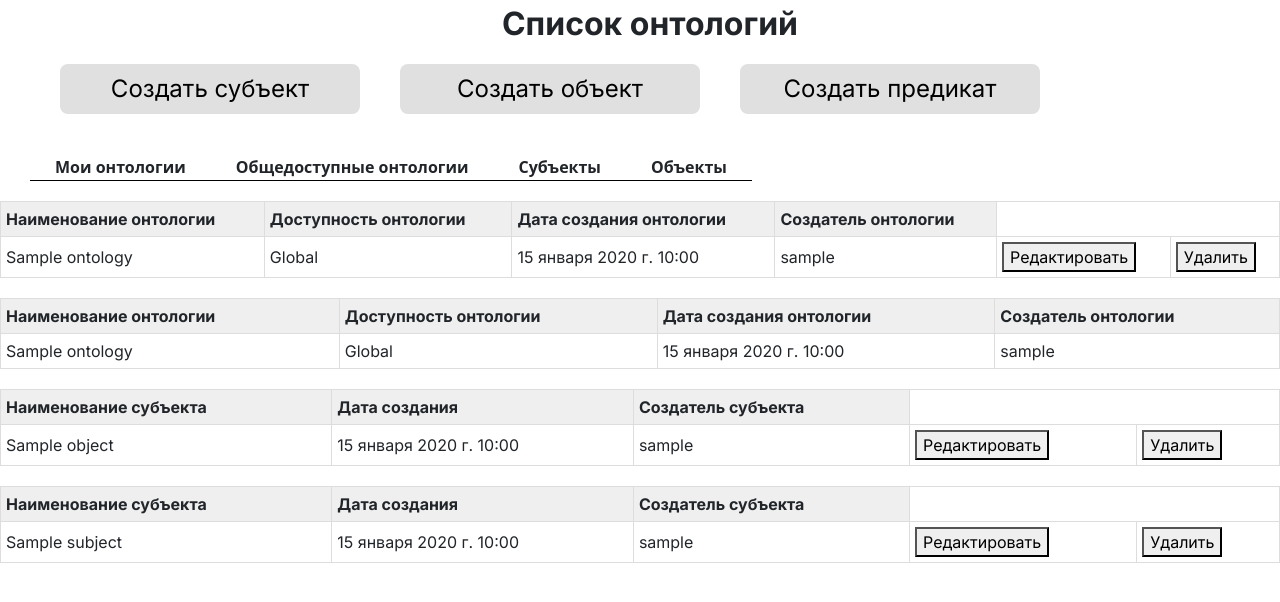
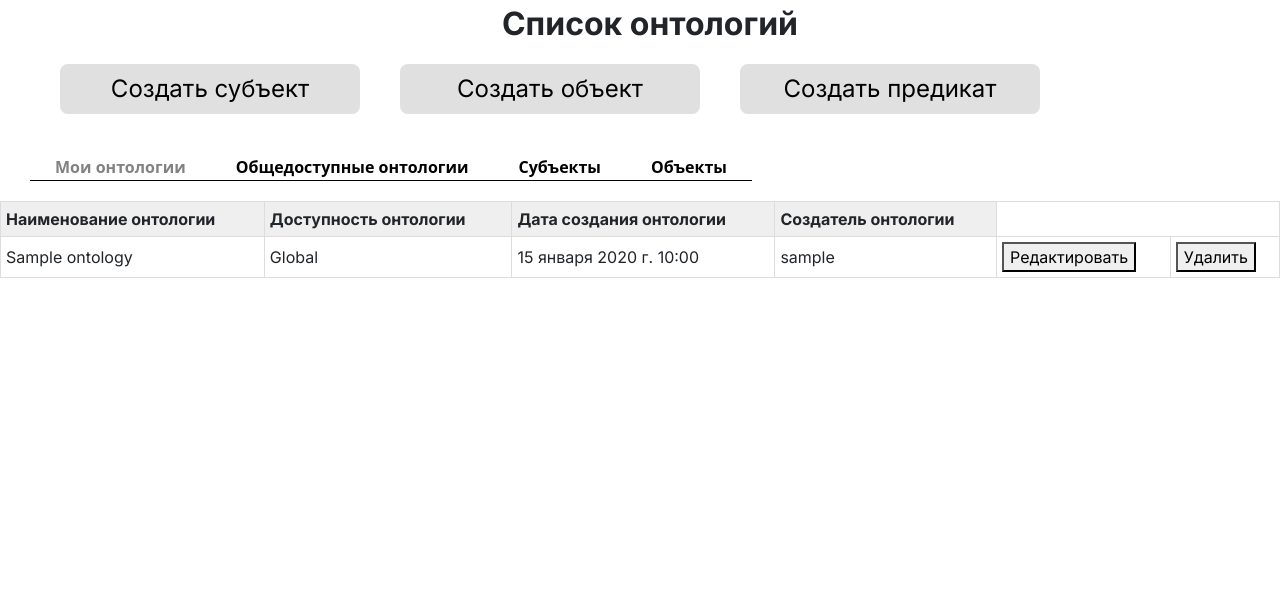
Before and after one commit to prof-master/ontology-2, a Django app: page /ontology/list/ in a window 1280 px wide. Shown: the top 602 px of the page. Run offline with Django 5.2, Linux system fonts and the light colour scheme; a user stored in the database is signed in; tables that the repository leaves empty hold one stand-in row (values such as "Sample post"); lists and menus that the app fills with data are empty.

Commit message:
добавили мои онтологии

```diff
--- a/ontology_constructor/ontology_auth/static/ontology_auth/ontology_list.js
+++ b/ontology_constructor/ontology_auth/static/ontology_auth/ontology_list.js
@@ -1,3 +1,6 @@
+window.onload = function() {
+    my_ontology_list_func();
+  }
 function delete_ontology(){
     location.href="{% url 'delete_ontology/' object.id %}";
 }
--- a/ontology_constructor/ontology_auth/templates/ontology_auth/ontology_list.html
+++ b/ontology_constructor/ontology_auth/templates/ontology_auth/ontology_list.html
@@ -38,12 +38,12 @@
     <div id="my_ontology_list">
         <table class="table-2">
             <thead class="inter-fz">
-                <tr>
+
                     <th>Наименование онтологии</th>
                     <th>Доступность онтологии</th>
                     <th>Дата создания онтологии</th>
                     <th>Создатель онтологии</th>
-                </tr>
+
             </thead>
             {% for ontology in my_ontologys %}
             <div class="inter-fz" gap="20px">
@@ -74,12 +74,12 @@
     <div id="gl_ontology_list">
         <table class="table-2">
             <thead class="inter-fz">
-                <tr>
+
                     <th>Наименование онтологии</th>
                     <th>Доступность онтологии</th>
                     <th>Дата создания онтологии</th>
                     <th>Создатель онтологии</th>
-                </tr>
+
             </thead>
             {% for ontology in gl_ontologys %}
             <div class="inter-fz" gap="20px">
@@ -101,11 +101,11 @@
     <div id="object_list">
         <table class="table-2">
             <thead class="inter-fz">
-                <tr>
+
                     <th>Наименование субъекта</th>
                     <th>Дата создания</th>
                     <th>Создатель субъекта</th>
-                </tr>
+
             </thead>
             {% for object in objects %}
             <div class="inter-fz" gap="20px">
@@ -135,11 +135,11 @@
         <div id="subject_list">
             <table class="table-2">
                 <thead class="inter-fz">
-                    <tr>
+
                         <th>Наименование субъекта</th>
                         <th>Дата создания</th>
                         <th>Создатель субъекта</th>
-                    </tr>
+
                 </thead>
                 {% for subject in subjects %}
                 <div class="inter-fz" gap="20px">
@@ -154,7 +154,7 @@
                         </td>
                         <td>
                             <form action="" method="get">
-                                <button class="btn_wrappr_1 inter-fz-1" name="delete_ontology" value="{{ ontology.id }}">Удалить</button>
+                                <button class="btn_wrappr_1 inter-fz-1" name="delete_subject" value="{{ subject.id }}">Удалить</button>
                             </form>
                         </td>
                     </tr>
```
Also changed, not shown: ontology_constructor/ontology_auth/static/ontology_auth/style_ontology_list.css (line endings or trailing spaces).
